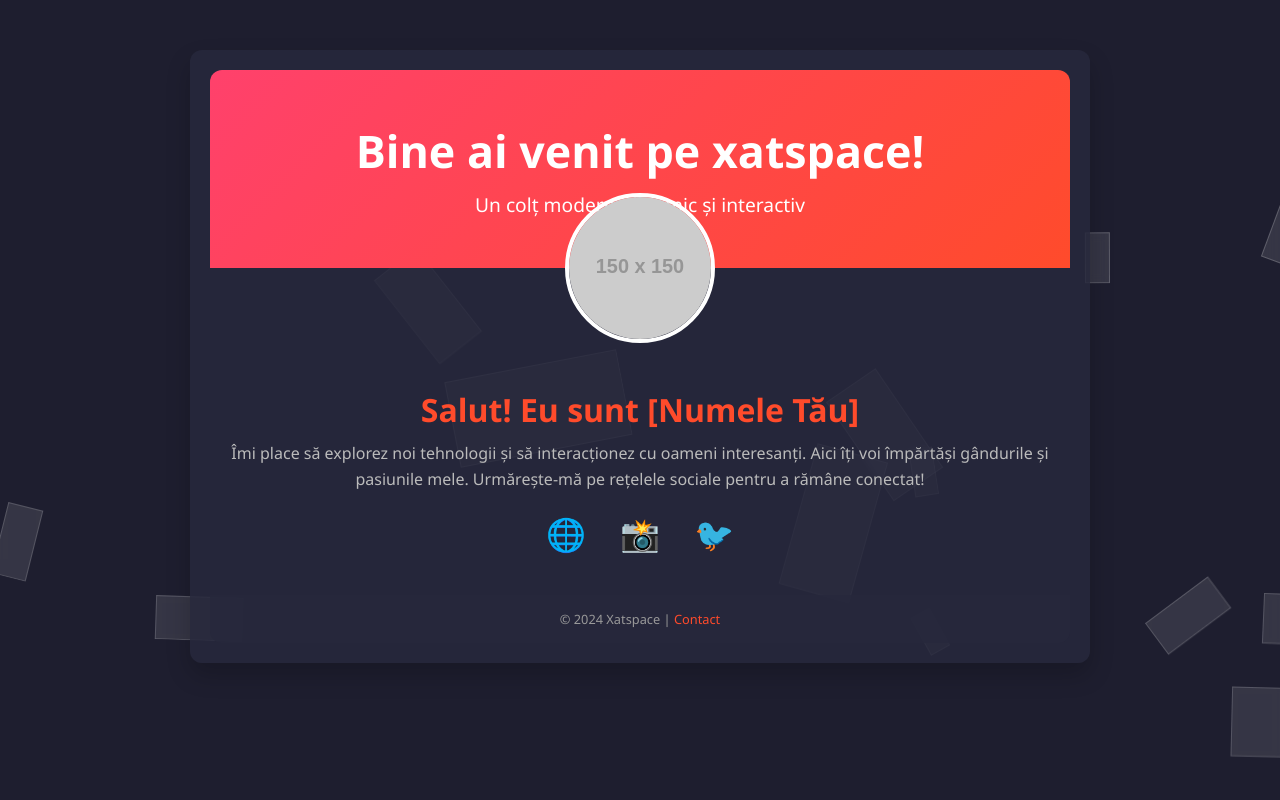
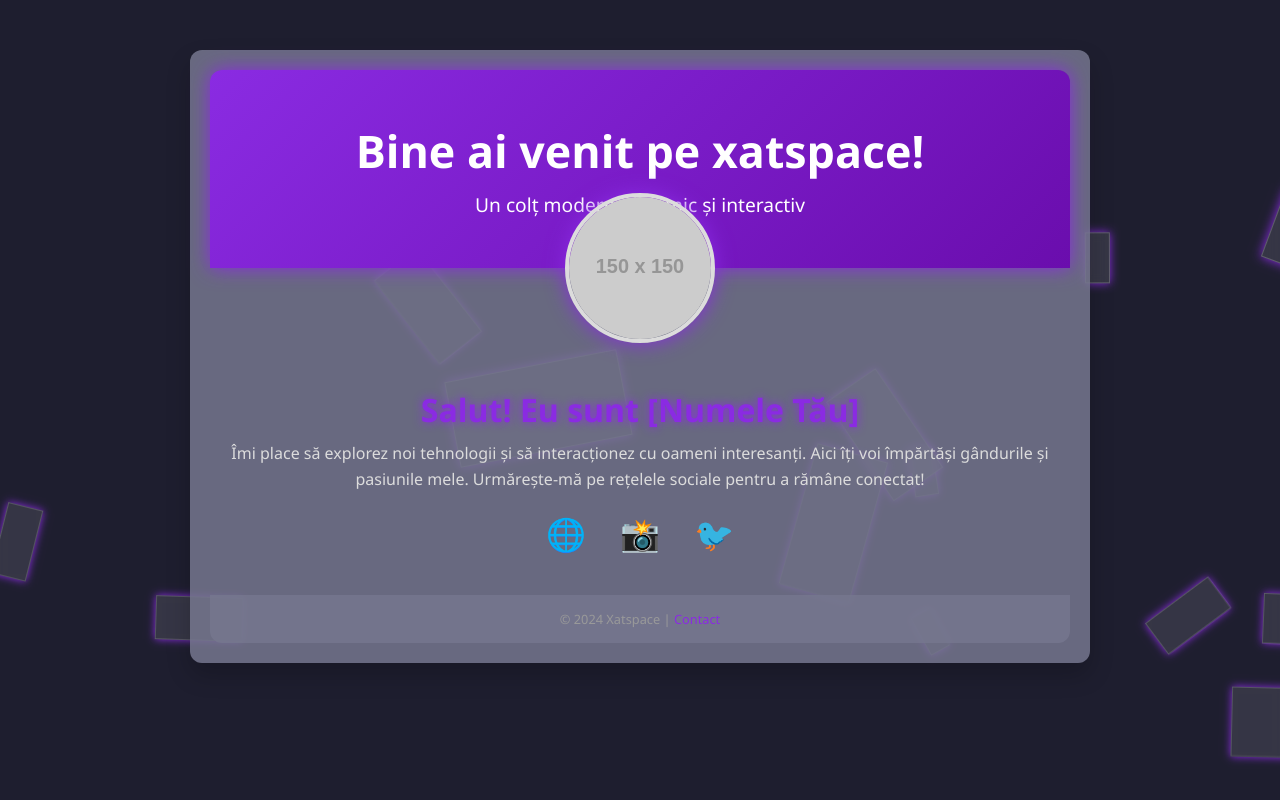
Before and after one commit to sephirothcoding/new2, a plain HTML site: page index.html in a window 1280 px wide. Drawn offline with Linux system fonts and the light colour scheme; placeholder pictures from the web are drawn by us.

Commit message:
Update index.html

```diff
--- a/index.html
+++ b/index.html
@@ -3,7 +3,7 @@
 <head>
     <meta charset="UTF-8">
     <meta name="viewport" content="width=device-width, initial-scale=1.0">
-    <title>XatSpace cu Efect Sticlă Spargă</title>
+    <title>XatSpace cu Efect Sticlă Spargă - Mov și Argintiu</title>
     <style>
         /* Reset margin and padding */
         * {
@@ -23,7 +23,7 @@
         .container {
             max-width: 900px;
             margin: 50px auto;
-            background-color: rgba(39, 41, 61, 0.85);
+            background-color: rgba(118, 119, 143, 0.85); /* Alb-argintiu transparent */
             border-radius: 12px;
             box-shadow: 0 12px 24px rgba(0, 0, 0, 0.2);
             padding: 20px;
@@ -33,12 +33,13 @@
         }
 
         .header {
-            background: linear-gradient(135deg, #ff416c, #ff4b2b);
+            background: linear-gradient(135deg, #8a2be2, #6a0dad); /* Degrade mov */
             color: white;
             padding: 50px 20px;
             border-radius: 12px 12px 0 0;
             position: relative;
             overflow: hidden;
+            box-shadow: 0 0 20px #8a2be2; /* Glow purple */
         }
 
         .header h1 {
@@ -59,11 +60,12 @@
             width: 150px;
             height: 150px;
             border-radius: 50%;
-            border: 4px solid white;
+            border: 4px solid #dcdcdc; /* Argintiu */
             position: relative;
             z-index: 2;
             margin-top: -75px;
             animation: bounceIn 1.2s ease forwards;
+            box-shadow: 0 0 20px #8a2be2; /* Glow purple */
         }
 
         .content {
@@ -74,14 +76,15 @@
 
         .content h2 {
             font-size: 2rem;
-            color: #ff4b2b;
+            color: #8a2be2; /* Mov */
             margin-bottom: 10px;
+            text-shadow: 0 0 10px #8a2be2; /* Glow purple */
         }
 
         .content p {
             font-size: 1rem;
             line-height: 1.6;
-            color: #bbb;
+            color: #dcdcdc; /* Argintiu */
             margin-bottom: 20px;
         }
 
@@ -92,13 +95,13 @@
         .social-icons a {
             text-decoration: none;
             font-size: 2rem;
-            color: #ff4b2b;
+            color: #8a2be2; /* Mov */
             margin: 0 15px;
             transition: transform 0.3s ease, color 0.3s ease;
         }
 
         .social-icons a:hover {
-            color: #ffffff;
+            color: #dcdcdc; /* Argintiu */
             transform: translateY(-5px);
         }
 
@@ -106,14 +109,14 @@
             text-align: center;
             padding: 15px 0;
             font-size: 0.8rem;
-            background-color: rgba(39, 41, 61, 0.85);
+            background-color: rgba(118, 119, 143, 0.85); /* Alb-argintiu transparent */
             color: #999;
             border-radius: 0 0 12px 12px;
             position: relative;
         }
 
         footer a {
-            color: #ff4b2b;
+            color: #8a2be2; /* Mov */
             text-decoration: none;
         }
 
@@ -140,6 +143,7 @@
             border: 1px solid rgba(255, 255, 255, 0.2);
             transform-origin: center;
             animation: fall 4s infinite ease-in-out;
+            box-shadow: 0 0 10px #8a2be2; /* Glow purple for shards */
         }
 
         @keyframes slideIn {
```
